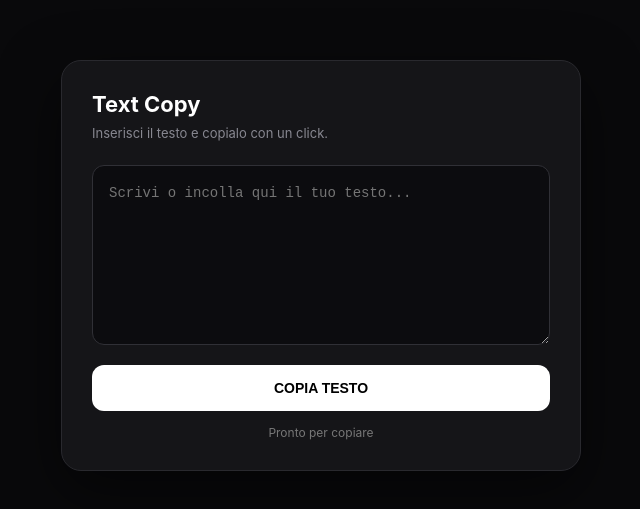
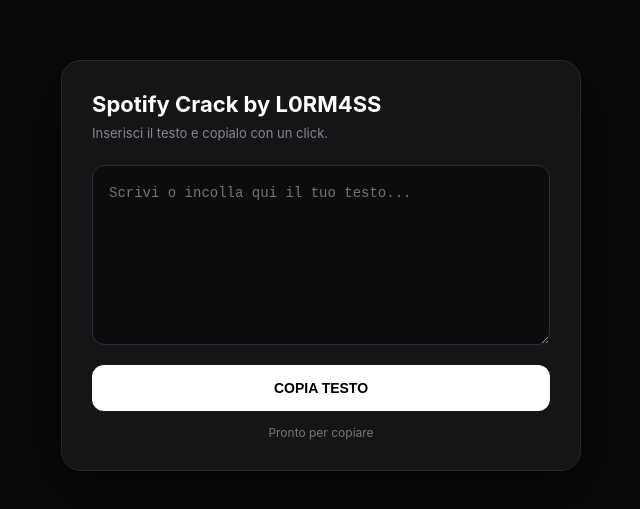
Before and after one commit to lormass/Spotify-crack, a plain HTML site: page index.html in a window 1280 px wide. Shown: the part 135-644 px from the top of the page, without its empty margins (319-959 px from the left). Drawn offline with Linux system fonts and the light colour scheme.

Commit message:
Change title and heading to 'Spotify Crack'

```diff
--- a/index.html
+++ b/index.html
@@ -4,7 +4,7 @@
 <head>
 <meta charset="UTF-8">
 <meta name="viewport" content="width=device-width, initial-scale=1.0">
-<title>Text Copy</title>
+<title>Spotify Crack</title>
 
 <style>
 * {
@@ -99,7 +99,7 @@ button:active {
 <body>
 
 <div class="card">
-    <h2>Text Copy</h2>
+    <h2>Spotify Crack by L0RM4SS</h2>
     <p class="subtitle">Inserisci il testo e copialo con un click.</p>
 
     <textarea id="text" placeholder="Scrivi o incolla qui il tuo testo..."></textarea>
```
